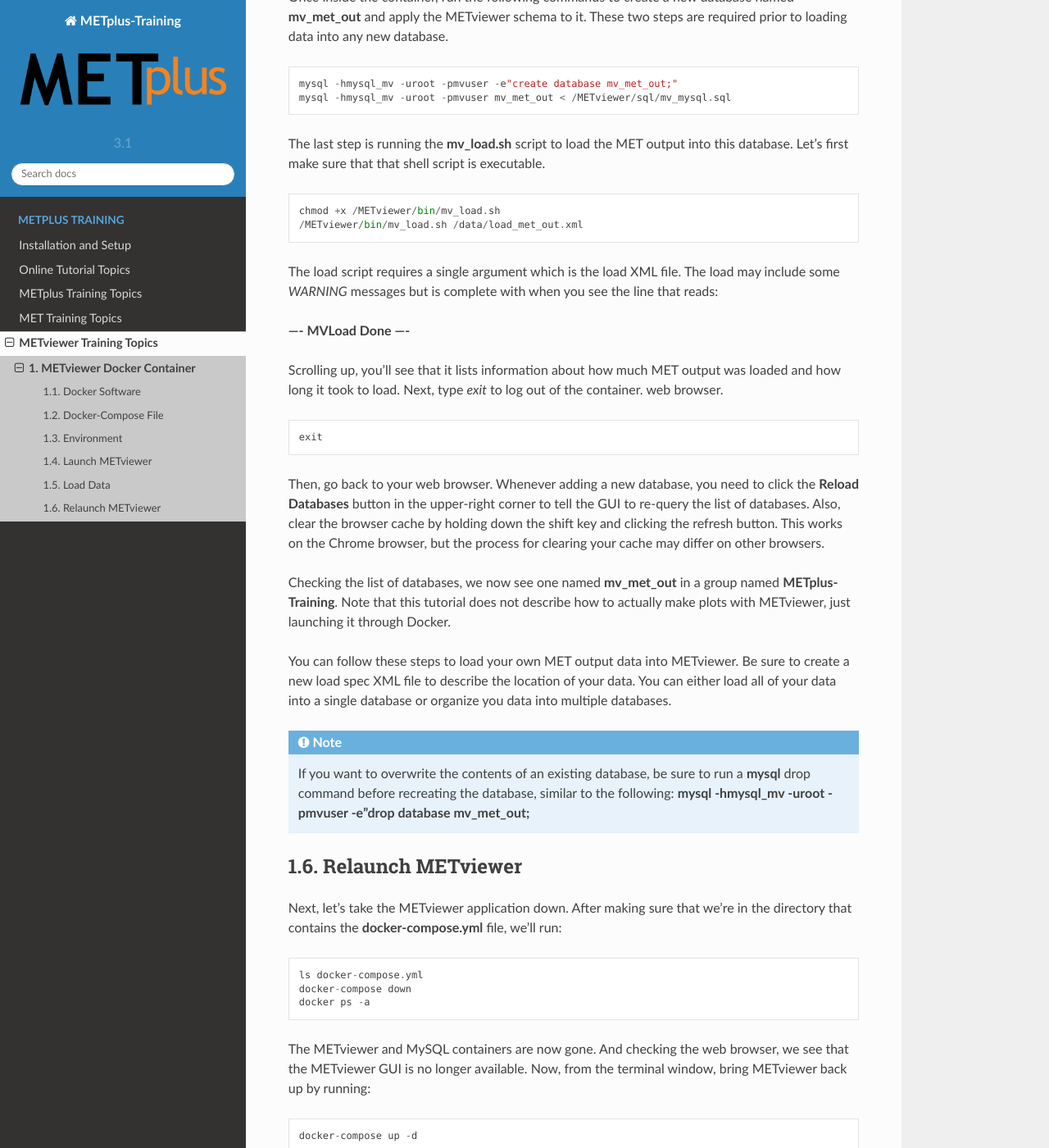
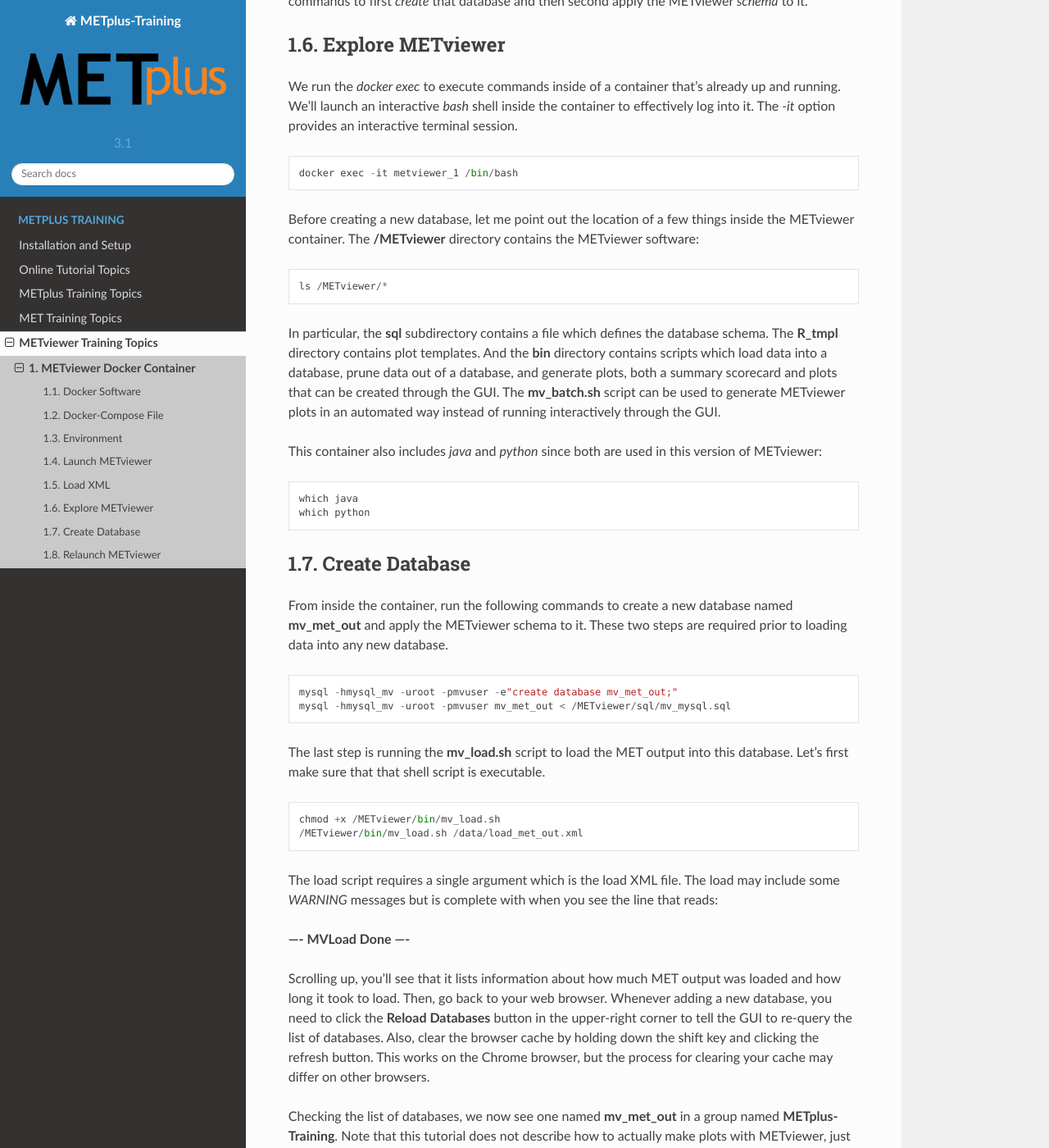
Before and after one commit to dtcenter/METplus-Training, a Sphinx documentation site: the page built from docs/modules/METviewer/docker.rst, in a window 1280 px wide and 1400 px high, scrolled down 4278 px. Shown: the whole window at 82% size. Built offline with Sphinx 7.4.7 and the Read the Docs theme 2.0.0, drawn with Linux system fonts in a browser that asks for light colours; some of the changed text lies outside the part shown.

Commit message:
Update docker.rst

```diff
--- a/docs/modules/METviewer/docker.rst
+++ b/docs/modules/METviewer/docker.rst
@@ -95,16 +95,27 @@
 
 This *curl* command creates a directory named **met_out** which contains the MET output files that are created
 by running **make test** when compiling the MET software. Next, we'll setup directories for the METviewer
-output and define the expected environment variables. Notice that I'm using *pwd* to reference your current
-working directory and define full paths instead of relative ones.
+output and define the expected environment variables. The following commands use the syntax for the bash shell,
+but the corresponding commands for c-shell are included in the script of this video. Notice that I'm using *pwd*
+to reference your current working directory and define full paths instead of relative ones.
 
 .. code-block::
 
+  # For bash shell
   mkdir MySQL METviewer
   export METVIEWER_DATA=`pwd`/met_out
   export MYSQL_DIR=`pwd`/MySQL
   export METVIEWER_DIR=`pwd`/METviewer
   export METVIEWER_DOCKER_IMAGE=dtcenter/metviewer
+
+.. code-block::
+
+  # For c-shell
+  mkdir MySQL METviewer
+  setenv METVIEWER_DATA `pwd`/met_out
+  setenv MYSQL_DIR `pwd`/MySQL
+  setenv METVIEWER_DIR `pwd`/METviewer
+  setenv METVIEWER_DOCKER_IMAGE dtcenter/metviewer
 
 With this setting, Docker will pull the latest version of the METviewer image from the DTCenter organization
 on `DockerHub <https://hub.docker.com/repository/docker/dtcenter/metviewer/tags?page=1>`_.
@@ -139,8 +150,8 @@
 METviewer is now up and running on your machine and the GUI is accessible via a web browser. But if you click
 on the **Select Databases** button at the top of the GUI, you'll find that the list of databases is empty.
 
-Load Data
----------
+Load XML
+--------
 
 The next step is loading our sample MET output files into a METviewer database. METviewer requires that the
 user create an XML file to define the location and type of data you'd like to load. This is a called a
@@ -153,12 +164,15 @@
 
   cat met_out/load_met_out.xml
 
-The **<folder_tmpl>*** tag is important to note. It defines the directories that contain MET output files that
+The **<folder_tmpl>** tag is important to note. It defines the directories that contain MET output files that
 should be loaded into METviewer. And notice that the **<database>** tag indicates that we want to load
 data into a database named **mv_met_out**. But before we're able to do that, we'll need to run commands
 to first *create* that database and then second apply the METviewer *schema* to it.
 
-We run *docker exec* to execute commands inside of a container that's already up and running. We'll launch an
+Explore METviewer
+-----------------
+
+We run the *docker exec* to execute commands inside of a container that's already up and running. We'll launch an
 interactive *bash* shell inside the container to effectively log into it. The *-it* option provides an
 interactive terminal session.
 
@@ -166,7 +180,30 @@
 
   docker exec -it metviewer_1 /bin/bash
 
-Once inside the container, run the following commands to create a new database named **mv_met_out** and apply
+Before creating a new database, let me point out the location of a few things inside the METviewer container.
+The **/METviewer** directory contains the METviewer software:
+
+.. code-block::
+
+  ls /METviewer/*
+
+In particular, the **sql** subdirectory contains a file which defines the database schema.
+The **R_tmpl** directory contains plot templates. And the **bin** directory contains scripts which load data
+into a database, prune data out of a database, and generate plots, both a summary scorecard and plots that can be
+created through the GUI. The **mv_batch.sh** script can be used to generate METviewer plots in an automated way
+instead of running interactively through the GUI.
+
+This container also includes *java* and *python* since both are used in this version of METviewer:
+
+.. code-block::
+
+  which java
+  which python
+
+Create Database
+---------------
+
+From inside the container, run the following commands to create a new database named **mv_met_out** and apply
 the METviewer schema to it. These two steps are required prior to loading data into any new database.
 
 .. code-block::
@@ -188,14 +225,7 @@
 **----  MVLoad Done  ----**
 
 Scrolling up, you'll see that it lists information about how much MET output was loaded and how
-long it took to load. Next, type *exit* to log out of the container.
-web browser.
-
-.. code-block::
-
-  exit
-
-Then, go back to your web browser. Whenever adding a new database, you need to click the
+long it took to load. Then, go back to your web browser. Whenever adding a new database, you need to click the
 **Reload Databases** button in the upper-right corner to tell the GUI to re-query the list of databases.
 Also, clear the browser cache by holding down the shift key and clicking the refresh button. This works
 on the Chrome browser, but the process for clearing your cache may differ on other browsers.
@@ -217,8 +247,15 @@
 Relaunch METviewer
 ------------------
 
-Next, let's take the METviewer application down. After making sure that we're in the directory that contains
-the **docker-compose.yml** file, we'll run:
+Next, let's take the METviewer application down. Since we're still logged into the container, we will first
+need to exit out of it:
+
+.. code-block::
+
+  exit
+
+After making sure that we're in the directory containing the **docker-compose.yml** file, we'll run
+**docker-compose** take it down:
 
 .. code::
 
```
